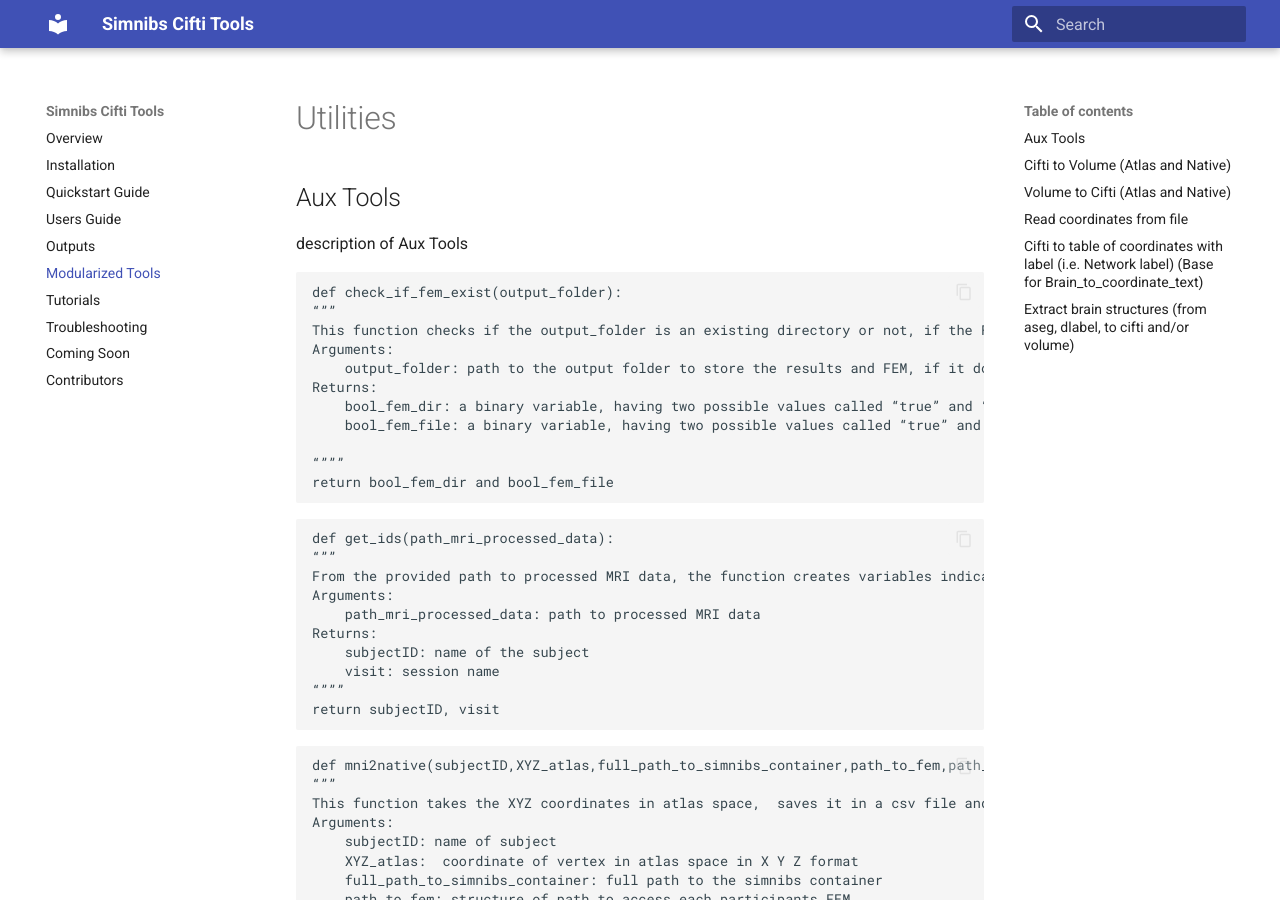
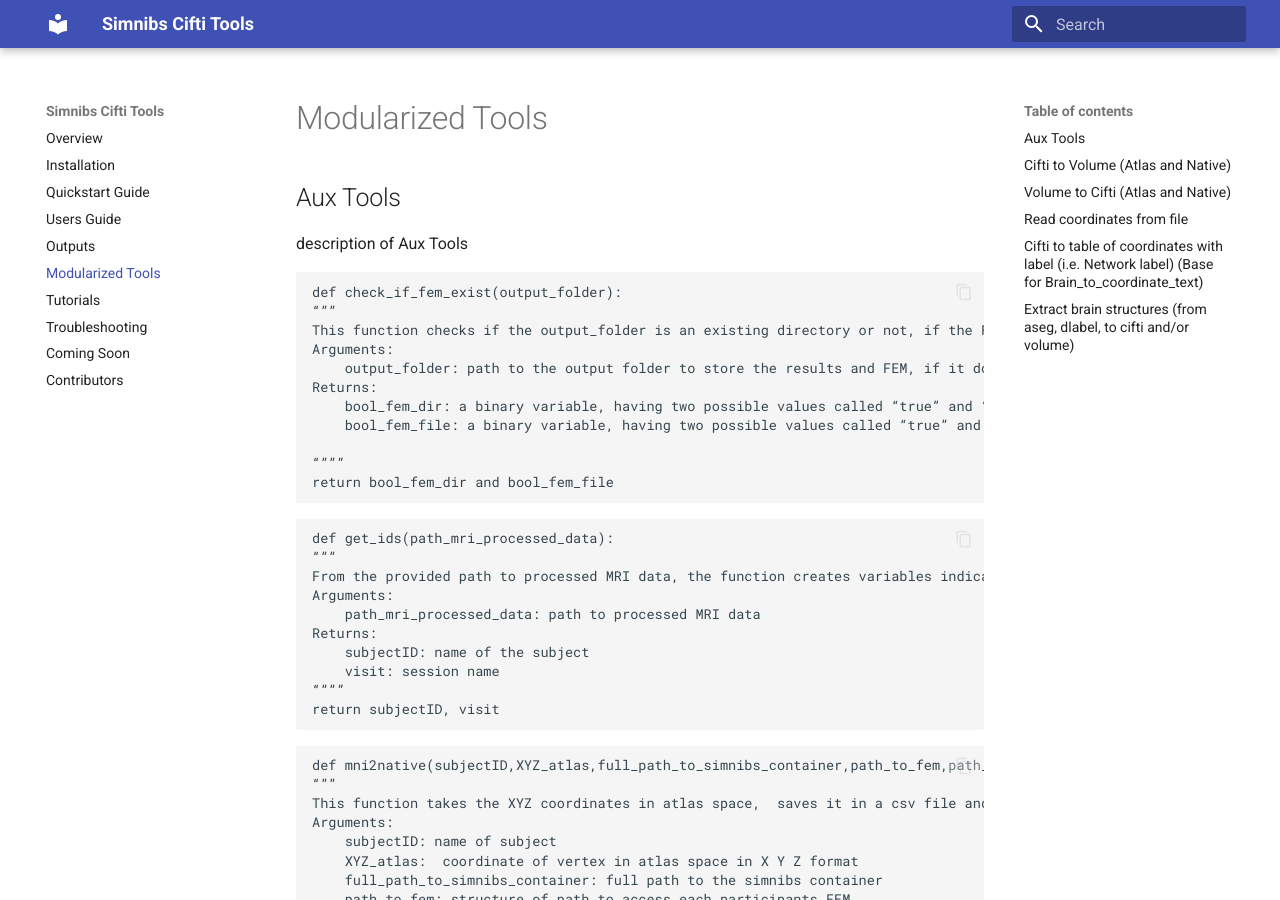
Before and after one commit to DCAN-Labs/simnibs_cifti_tools_RTD2, an MkDocs documentation site: the page built from docs/Utilities.md, in a window 1280 px wide and 900 px high. Built offline with MkDocs 1.6.1 and Material for MkDocs 9.7.7, drawn with Linux system fonts in a browser that asks for light colours.

Commit message:
Initial restructure to match proposed outline.

````diff
--- a/docs/Utilities.md
+++ b/docs/Utilities.md
@@ -1,7 +1,9 @@
-# Utilities
+# Modularized Tools
 
 ## Aux Tools
+
 description of Aux Tools
+
 ```
 def check_if_fem_exist(output_folder):
 “””
@@ -43,6 +45,7 @@
 “”””
 return XYZ_native
 ```
+
 ```
 def get_coord_from_csv_file(csv_file):
 “””
@@ -68,7 +71,6 @@
 “”””
 ```
 
-
 ## Cifti to Volume (Atlas and Native)
 - Description : Map the content of a cifti file (dscalars, pscalars, dlabels) into a volume file (yes, no white matter) in both atlas space and in native space. White matter would be filled with NaN's. (check if nifti accept NaN's)
 This convertion includes cortical and subcortical structures
@@ -82,9 +84,13 @@
 - Outputs : Output volume in same space
 
 ## Volume to Cifti (Atlas and Native)
+
 - Description
 - Input
 - Output
+
 ## Read coordinates from file
+
 ## Cifti to table of coordinates with label (i.e. Network label) (Base for Brain_to_coordinate_text)
+
 ## Extract brain structures (from aseg, dlabel, to cifti and/or volume)
````
